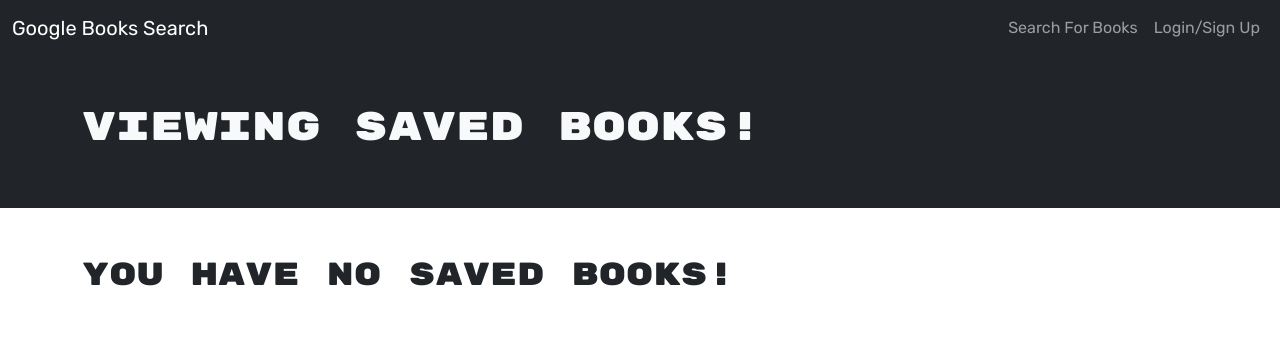
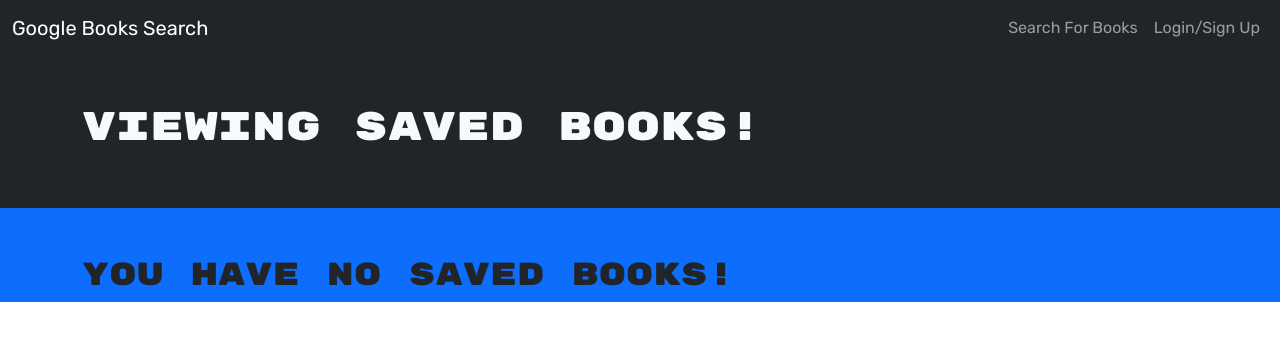
Before and after one commit to tlesner/Challenge18-BookSearch, a React (Vite) app in the folder Develop/client/: page /saved in a window 1280 px wide. Shown: the top 340 px of the page. Built offline with nearby package versions, Linux system fonts and the light colour scheme.

Commit message:
the page finally renders

```diff
--- a/Develop/client/src/App.tsx
+++ b/Develop/client/src/App.tsx
@@ -1,14 +1,40 @@
 import './App.css';
 import { Outlet } from 'react-router-dom';
+import { ApolloClient, ApolloProvider, InMemoryCache, createHttpLink } from '@apollo/client';
+import Navbar from './components/Navbar';
+import { setContext } from '@apollo/client/link/context';
 
-import Navbar from './components/Navbar';
+
+const httpLink = createHttpLink({
+  uri: '/graphql',
+});
+
+const authLink = setContext((_, { headers }) => {
+  // get the authentication token from local storage if it exists
+  const token = localStorage.getItem('id_token');
+  // return the headers to the context so httpLink can read them
+  return {
+    headers: {
+      ...headers,
+      authorization: token ? `Bearer ${token}` : '',
+    },
+  };
+});
+
+const client = new ApolloClient({
+  uri: '/graphql',
+  link: authLink.concat(httpLink),
+  cache: new InMemoryCache(),
+});
 
 function App() {
   return (
-    <>
-      <Navbar />
-      <Outlet />
-    </>
+    <ApolloProvider client={client}>
+      <div className="flex-column justify-center align-center min-100-vh bg-primary">
+        <Navbar />
+        <Outlet />
+      </div>
+    </ApolloProvider>
   );
 }
 
--- a/Develop/client/src/utils/mutations.ts
+++ b/Develop/client/src/utils/mutations.ts
@@ -1,4 +1,3 @@
-
 import { gql } from "@apollo/client";
 
 export const LOGIN_USER = gql`
```
Also changed, not shown: 1 other file (tests, documents, lock files or other folders).
